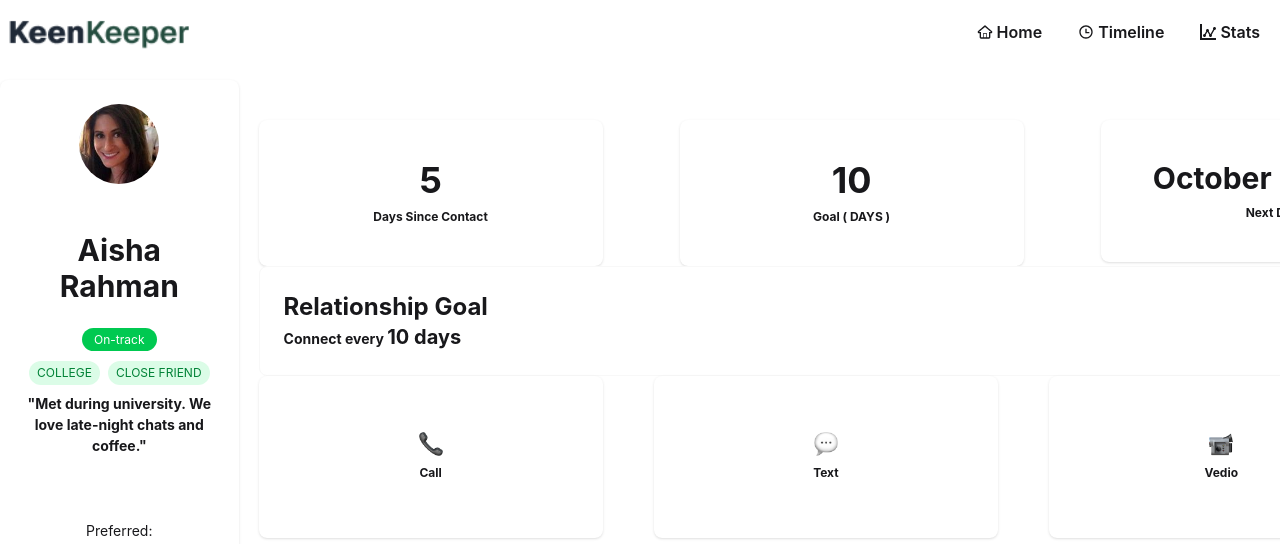
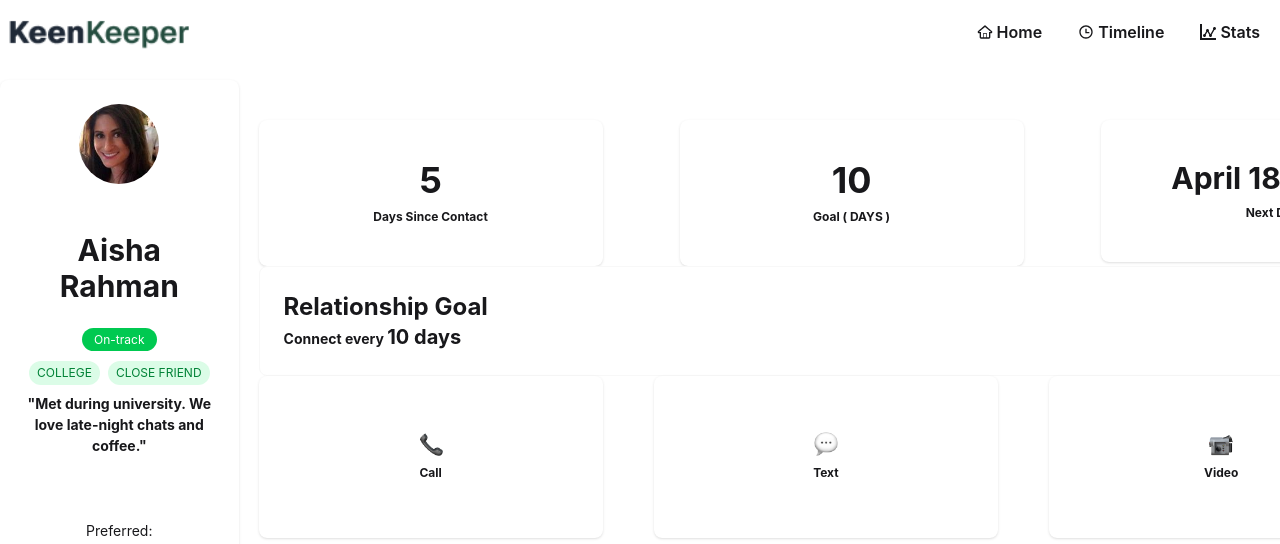
Before and after one commit to sultanafardhowsy/Keen-Keeper-app, a React (Vite) app: page /fdetails/1 in a window 1280 px wide. Shown: the top 544 px of the page. Built offline with nearby package versions, Linux system fonts and the light colour scheme.

Commit message:
readme added

```diff
--- /dev/null
+++ b/src/Context/freindContext.jsx
@@ -0,0 +1,3 @@
+import { createContext } from "react";
+
+export const FreindContext = createContext();
--- /dev/null
+++ b/src/Context/freindContextProvider.jsx
@@ -0,0 +1,19 @@
+import { useState } from "react";
+import { FreindContext } from "./freindContext";
+
+const FreindsProvider = ({ children }) => {
+  const [freindsData, setFreindsData] = useState([]);
+
+  const data = {
+    freindsData,
+    setFreindsData,
+  };
+
+  return (
+    <FreindContext.Provider value={data}>
+      {children}
+    </FreindContext.Provider>
+  );
+};
+
+export default FreindsProvider;
--- a/src/Pages/FreindDetails/FreindDetails.jsx
+++ b/src/Pages/FreindDetails/FreindDetails.jsx
@@ -1,5 +1,4 @@
-import { number } from "framer-motion";
-import { div } from "framer-motion/client";
+
 import { useLoaderData, useParams } from "react-router-dom";
 import { RiNotificationSnoozeLine } from "react-icons/ri";
 import { FaBoxArchive } from "react-icons/fa6"
@@ -26,22 +25,28 @@ const FriendDetails = () => {
 const formatDate = (dateStr) => {
   if (!dateStr) return "Invalid date";
 
-  const parts = dateStr.split("-");
-  if (parts.length !== 3) return "Invalid format";
-
-  const [day, month, year] = parts;
-
-  const date = new Date(Number(year), Number(month) - 1, Number(day));
+  const date = new Date(dateStr);
 
   if (isNaN(date)) return "Invalid date";
 
   return date.toLocaleDateString("en-US", {
-    month: "long",
-    day: "numeric",
-    year: "numeric",
+    month: "long",   // April
+    day: "2-digit",  // 02
+    year: "numeric", // 2026
   });
 };
 
+const handleCall =(expectedFriend) =>{
+  console.log(expectedFriend,'id');
+}
+
+const handleText =(id) =>{
+  console.log(id,'id');
+}
+
+const handleVideo =(id) =>{
+  console.log(id,'id');
+}
 
   return (
     <div className="container mx-auto flex justify-between mt-4">
@@ -130,43 +135,43 @@ const formatDate = (dateStr) => {
 <div className="grid grid-cols-3">
   <div>
       <div className="card w-86 bg-base-100 card-sm shadow-sm py-10">
-  <div className="card-body items-center">
-    <figure className=''>
-    <img
-      src={call}
-      alt="" className="w-6 h-6"/>
+  <button
+  onClick={() => handleCall(expectedFriend)}
+  className="card-body items-center w-full text-center cursor-pointer hover:bg-gray-100 transition rounded-xl"
+>
+  <figure>
+    <img src={call} alt="" className="w-6 h-6" />
   </figure>
-    <p className="font-bold">Call</p>
-
-  </div>
+  <p className="font-bold">Call</p>
+</button>
 </div>
 
     </div>
       <div className="">
       <div className="card w-86 bg-base-100 card-sm shadow-sm py-10">
-  <div className="card-body items-center">
-    <figure className=''>
-    <img
-      src={text}
-      alt="" className="w-6 h-6"/>
+  <button
+  onClick={() => handleText(id)}
+  className="card-body items-center w-full text-center cursor-pointer hover:bg-gray-100 transition rounded-xl"
+>
+  <figure>
+    <img src={text} alt="" className="w-6 h-6" />
   </figure>
-    <p className="font-bold">Text</p>
-
-  </div>
+  <p className="font-bold">Text</p>
+</button>
 </div>
 
     </div>
       <div>
       <div className="card w-86 bg-base-100 card-sm shadow-sm py-10">
-  <div className="card-body items-center">
-    <figure className=''>
-    <img
-      src={vedio}
-      alt="" className="w-6 h-6"/>
+  <button
+  onClick={() => handleVideo(id)}
+  className="card-body items-center w-full text-center cursor-pointer hover:bg-gray-100 transition rounded-xl"
+>
+  <figure>
+    <img src={vedio} alt="" className="w-6 h-6" />
   </figure>
-    <p className="font-bold">Vedio</p>
-
-  </div>
+  <p className="font-bold">Video</p>
+</button>
 </div>
 
     </div>
--- a/src/main.jsx
+++ b/src/main.jsx
@@ -3,14 +3,16 @@ import { createRoot } from 'react-dom/client'
 import './index.css'
 import { router } from "./Routes/Router";
 import { RouterProvider } from 'react-router/dom'
-
+import FreindsProvider from './Context/freindContextProvider';
 
 
 
 
 createRoot(document.getElementById('root')).render(
   <StrictMode>
+   <FreindsProvider>
+    <RouterProvider router={router} />,
+   </FreindsProvider>
 
-     <RouterProvider router={router} />,
   </StrictMode>,
 )
```
Also changed, not shown: 1 other file (tests, documents, lock files or other folders).
